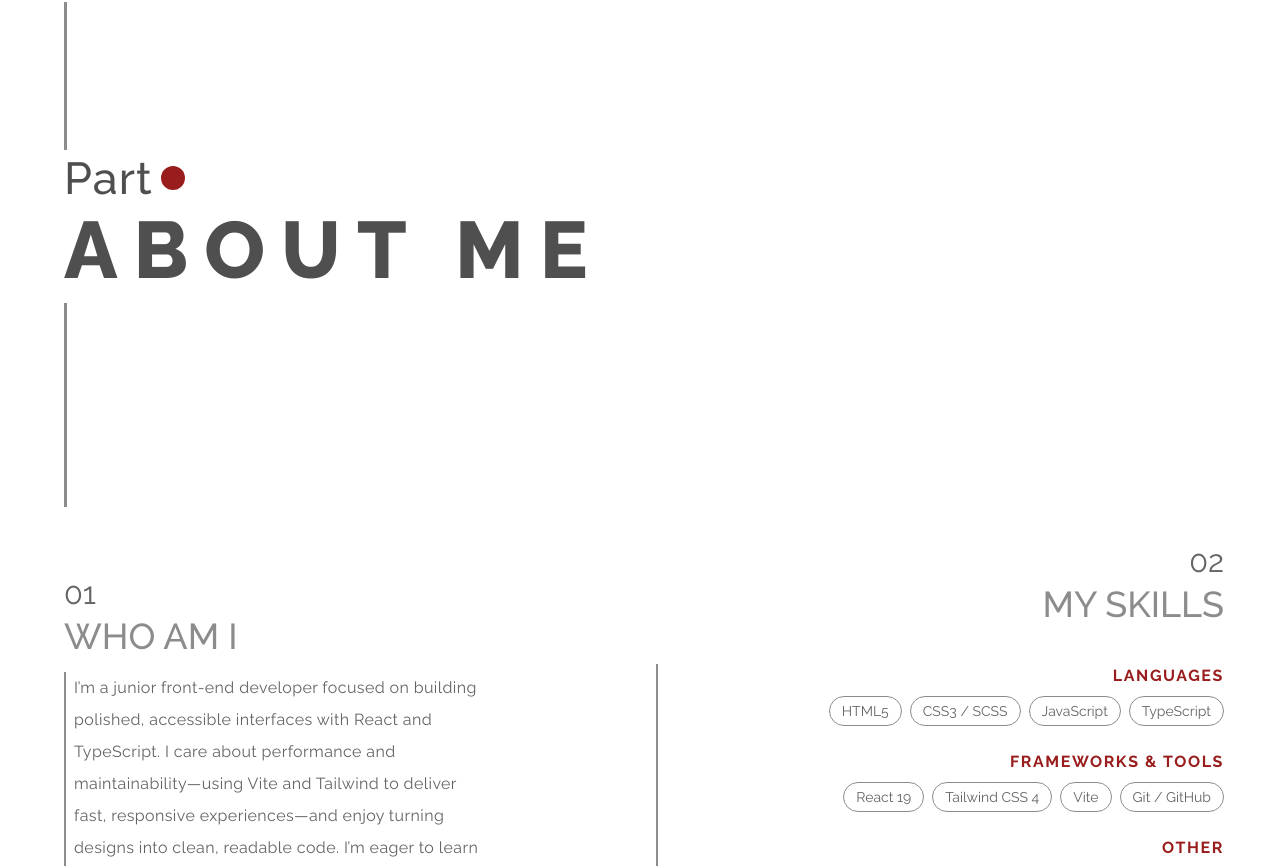
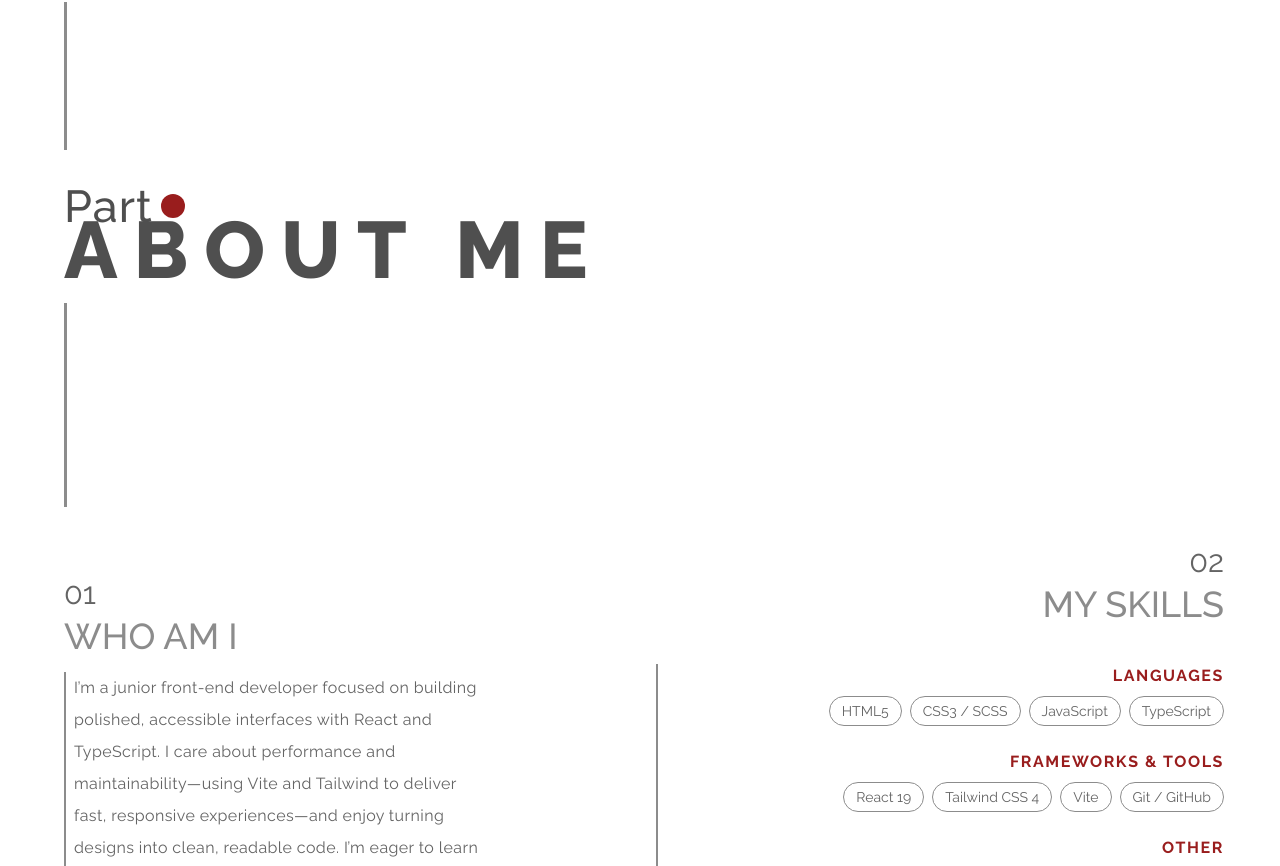
Before and after one commit to bavayra/Portfolio, a React (Vite) app: page / in a window 1280 px wide. Shown: the part 814-1680 px from the top of the page. Built offline with nearby package versions, Linux system fonts and the light colour scheme.

Commit message:
style(SectionTitle-600): decreased top divider's height. Set leading for h2

```diff
--- a/src/index.css
+++ b/src/index.css
@@ -218,7 +218,7 @@
     --section-title-size: clamp(3rem, 0.8571rem + 5.7143vw, 6rem);
 
     --section-bot-div-top: clamp(244px, calc(-34.182px + 30.909vh), 312px);
-    --section-top-div-height: 136px;
+    --section-top-div-height: 128px;
 
     --contacts-div-bot-height: 520px;
     --contacts-div-bot-top: 76px;
--- a/src/sections/SectionTitle.tsx
+++ b/src/sections/SectionTitle.tsx
@@ -50,7 +50,7 @@ const SectionTitle = ({
         <h2
           id={headingId}
           ref={ref}
-          className="font-extrabold tracking-[0.2em] text-[3rem] tablet-sm:text-[3.5rem] desktop-sm:text-[5rem] desktop-lg:text-[5.5rem] text-section-title"
+          className="font-extrabold tracking-[0.2em] text-[3rem] tablet-sm:text-[3.5rem] desktop-sm:text-[5rem] desktop-lg:text-[5.5rem] tablet-sm:leading-16 text-section-title"
         >
           {title}
         </h2>
```
